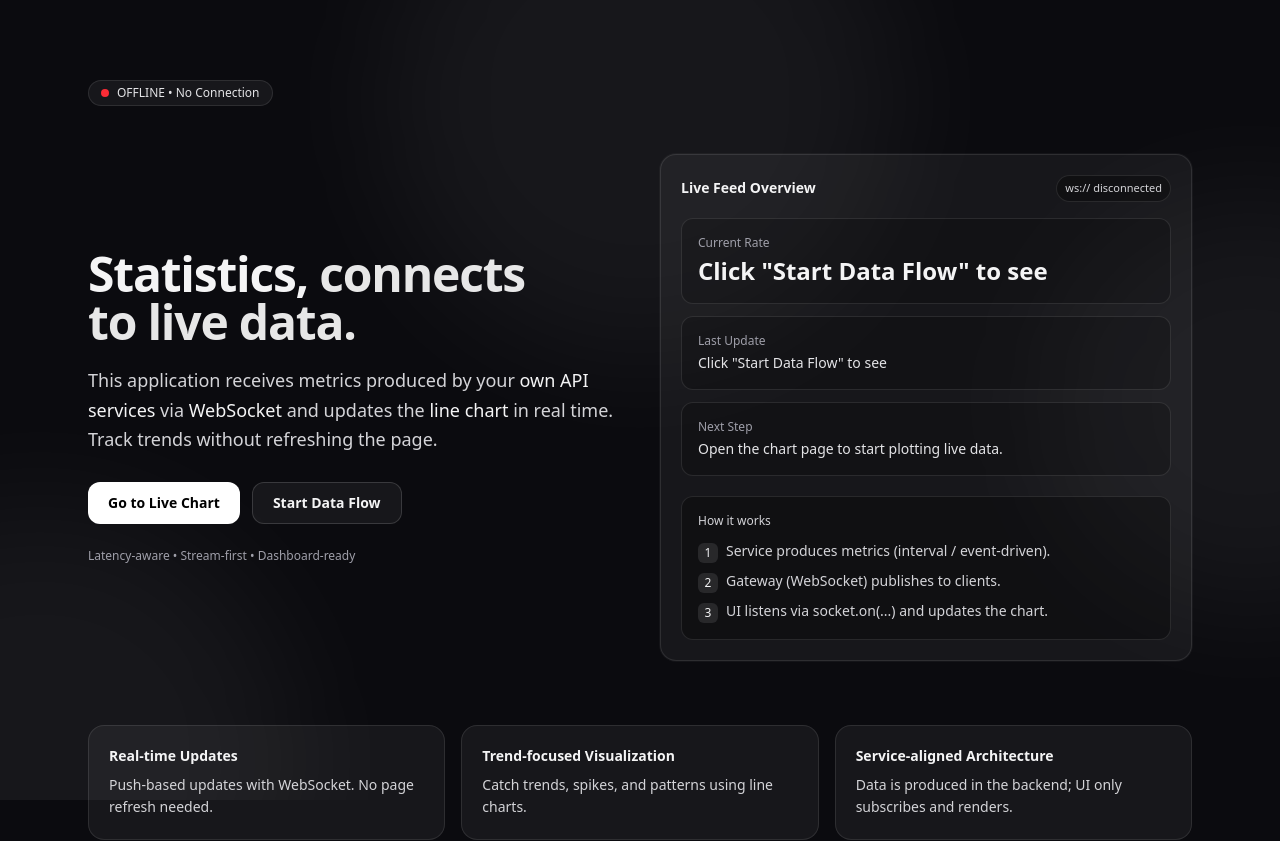
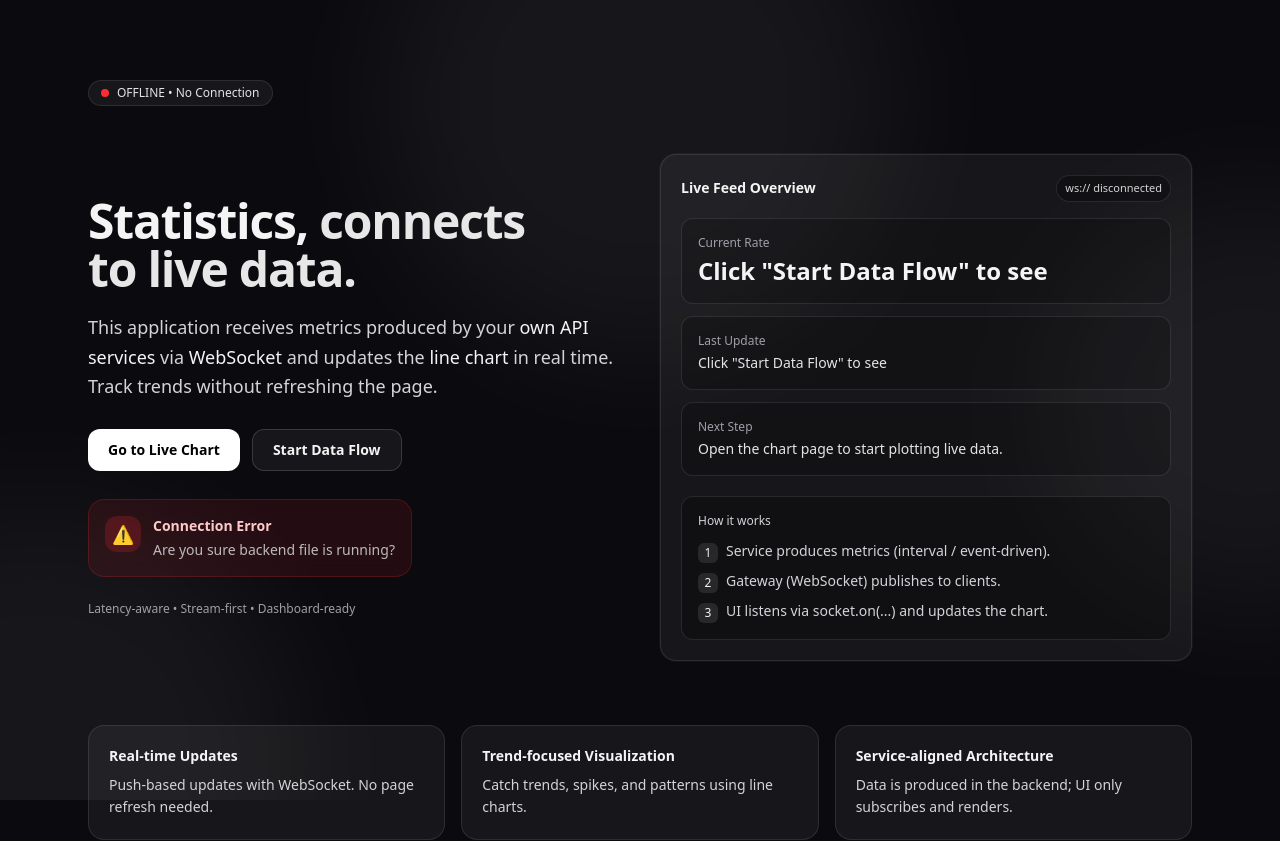
Before and after one commit to hasanefeuygun/statistics_ui, a Next.js app: page / in a window 1280 px wide. Shown: the top 841 px of the page. Built offline with nearby package versions, Linux system fonts and the light colour scheme; no server answers.

Commit message:
socket provider listening connection_error event and displays message to user on homepage

```diff
--- a/app/(home)/page.tsx
+++ b/app/(home)/page.tsx
@@ -11,8 +11,13 @@ export default function HomePage() {
   if (!context)
     throw new Error("SocketContext must be used inside SocketProvider");
 
-  const { connectionState, handleDataFlow, dataFlowState, lastUpdate } =
-    context;
+  const {
+    connectionState,
+    handleDataFlow,
+    dataFlowState,
+    lastUpdate,
+    connectionErrorMessage,
+  } = context;
   return (
     <main className="min-h-screen bg-[#0B0B0F] text-zinc-100">
       <div className="pointer-events-none fixed inset-0 overflow-hidden">
@@ -78,6 +83,29 @@ export default function HomePage() {
               >
                 {`${dataFlowState === "started" ? "Stop" : "Start"} Data Flow`}
               </button>
+
+              {connectionErrorMessage && (
+                <div className="mt-4 rounded-2xl border border-red-500/20 bg-red-500/10 p-4 backdrop-blur-sm">
+                  <div className="flex items-start gap-3">
+                    {/* Sol ikon */}
+                    <div className="flex h-9 w-9 items-center justify-center rounded-xl bg-red-500/20">
+                      <span className="text-red-400 text-lg">⚠️</span>
+                    </div>
+
+                    {/* Sağ içerik */}
+                    <div className="flex-1">
+                      {/* Başlık */}
+                      <p className="text-sm font-semibold text-red-200">
+                        Connection Error
+                      </p>
+
+                      <p className="mt-1 text-sm text-zinc-200/80">
+                        {connectionErrorMessage}
+                      </p>
+                    </div>
+                  </div>
+                </div>
+              )}
             </div>
 
             <div className="mt-6 text-xs text-zinc-400">
--- a/app/contexts/Socket.Context.tsx
+++ b/app/contexts/Socket.Context.tsx
@@ -18,6 +18,7 @@ interface SocketContextType {
   connectionState: ConnectionStatusType;
   lastUpdate: number | null;
   handleDataFlow: () => void;
+  connectionErrorMessage: string | null;
 }
 
 export const SocketContext = createContext<SocketContextType | null>(null);
@@ -38,6 +39,10 @@ export default function SocketProvider({
 
   const socketRef = useRef<Socket | null>(null);
 
+  const [connectionErrorMessage, setConnectionErrorMessage] = useState<
+    string | null
+  >(null);
+
   useEffect(() => {
     const socket = io(process.env.NEXT_PUBLIC_API_URL, {
       reconnectionAttempts: 5,
@@ -53,6 +58,14 @@ export default function SocketProvider({
       setlastUpdate(Date.now() - new Date(data.at).getTime());
       setStatsHistory((prev) => [...prev, data.value].slice(-1000));
     });
+
+    socket.on("connect_error", (error) =>
+      setConnectionErrorMessage(
+        error.message === "xhr poll error"
+          ? "Are you sure backend file is running?"
+          : error.message,
+      ),
+    );
   }, []);
 
   const handleDataFlow = () => {
@@ -73,6 +86,7 @@ export default function SocketProvider({
         connectionState,
         lastUpdate,
         handleDataFlow,
+        connectionErrorMessage,
       }}
     >
       {children}
```
